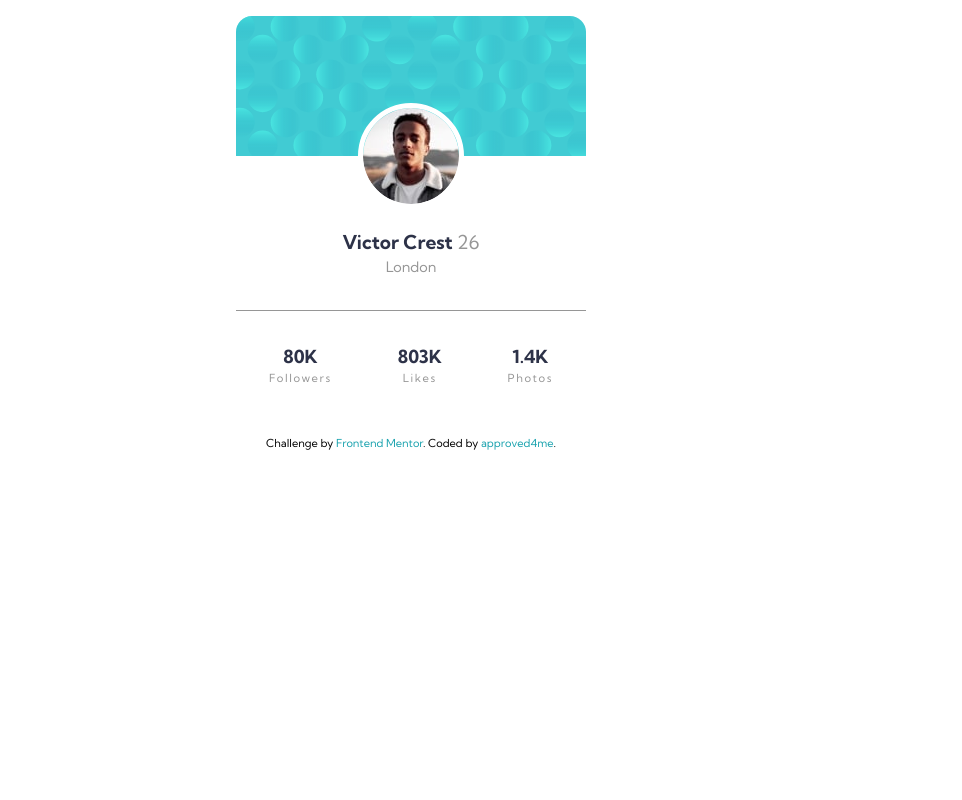
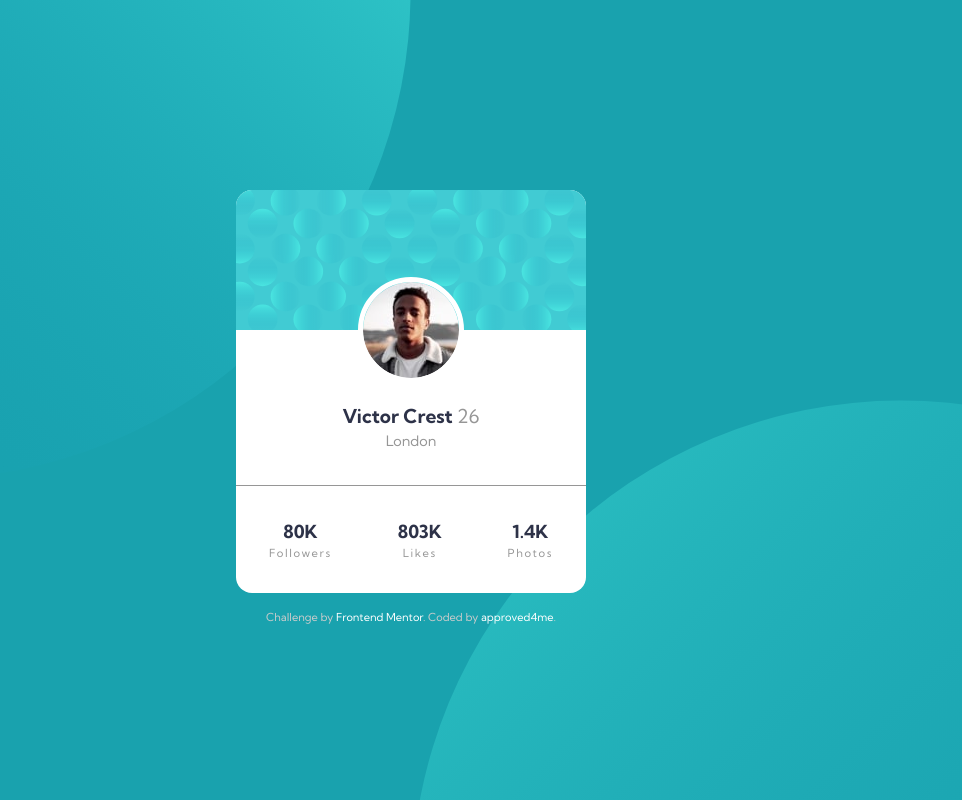
Before and after one commit to approved4me/FM-Profile-card-component, a plain HTML site: page index.html in a window 1280 px wide. Shown: the whole page, without its empty margins (229-1191 px from the left). Drawn offline with Linux system fonts and the light colour scheme.

Commit message:
background update

```diff
--- a/style.css
+++ b/style.css
@@ -58,13 +58,21 @@ h6 {
 /* MAIN START*/
 
 body {
+  max-width: 1440px;
+  margin: 0 auto;
+  background-color: var(--primary_dark_cyan);
+  background-image: url(./images/bg-pattern-top.svg), url(./images/bg-pattern-bottom.svg);
+  background-position: right 50vw bottom 40vh, 50vw 50vh;
+  background-repeat: no-repeat;
   font-family: 'Kumbh Sans', sans-serif;
   font-size: 18px;
   min-height: 100vh;
   display: flex;
   align-items: center;
+  justify-content: center;
   flex-direction: column;
 }
+
 
 main {
   margin: 1rem;
@@ -133,12 +141,12 @@ main {
 
 /* FOOTER START */
 .attribution {
-  color: #000;
+  color: #ccc;
   font-size: 11px;
   text-align: center;
 }
 
 .attribution a {
-  color: var(--primary_dark_cyan);
+  color: #fff;
   text-decoration: none;
 }
```
